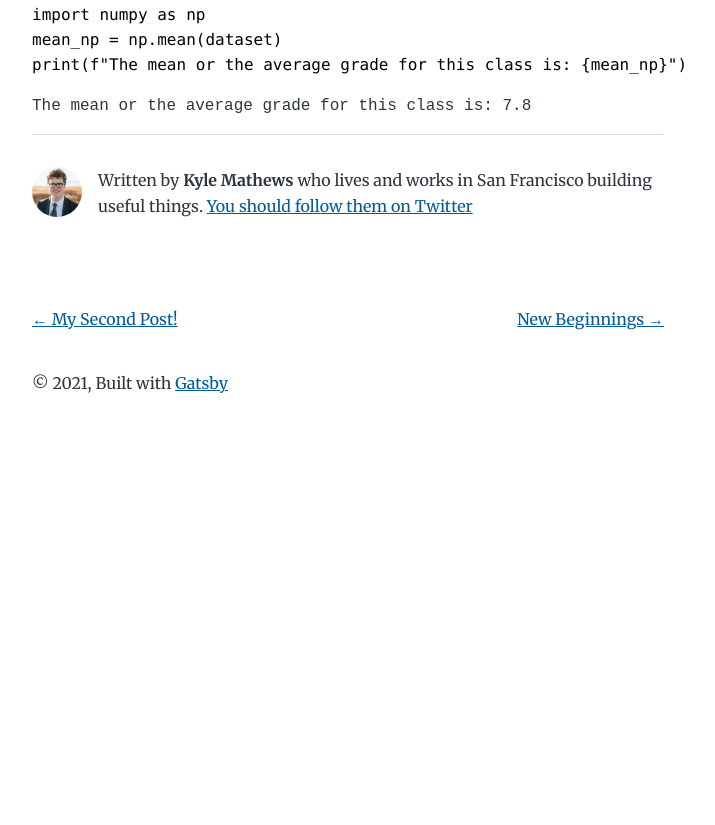
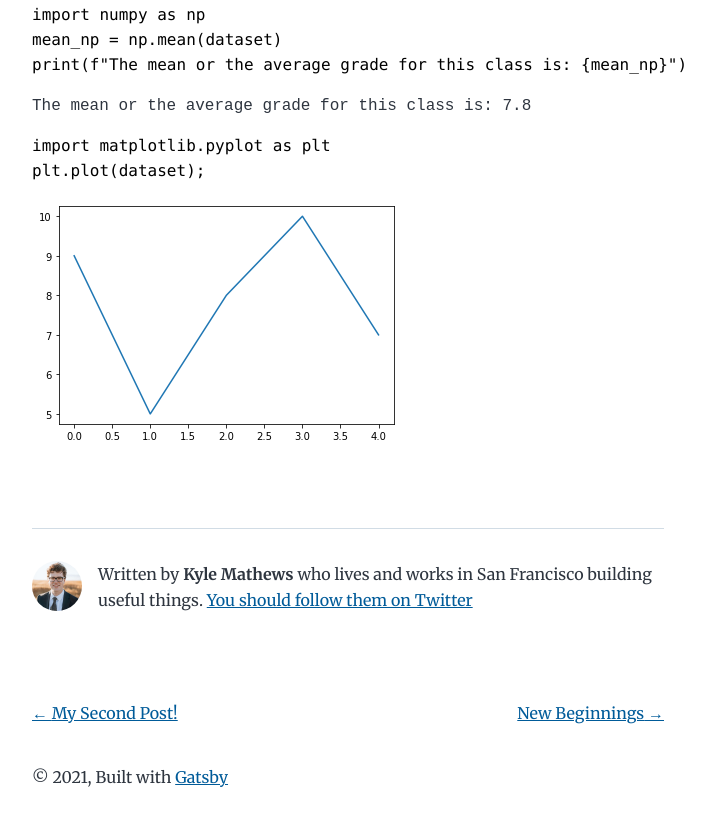
Before and after one commit to nathanqueija/blog, a Gatsby site: page /mean/ in a window 1280 px wide. Shown: the part 1756-2581 px from the top of the page, without its empty margins (292-1007 px from the left). Before the commit the page ends 2215 px from the top, so only its background shows below. Built offline with nearby package versions, Linux system fonts and the light colour scheme; Gatsby itself is replaced by a stand-in of ours; some packages are replaced by stand-ins of ours; code samples lack their colours.

Commit message:
Add image

````diff
--- a/content/blog/mean/index.md
+++ b/content/blog/mean/index.md
@@ -58,3 +58,21 @@ print(f"The mean or the average grade for this class is: {mean_np}")
 ```
 
     The mean or the average grade for this class is: 7.8
+
+
+
+```python
+import matplotlib.pyplot as plt
+plt.plot(dataset);
+```
+
+
+
+![png](output_4_0.png)
+
+
+
+
+```python
+
+```
````
Also changed, not shown: content/blog/mean/output_4_0.png (added).
